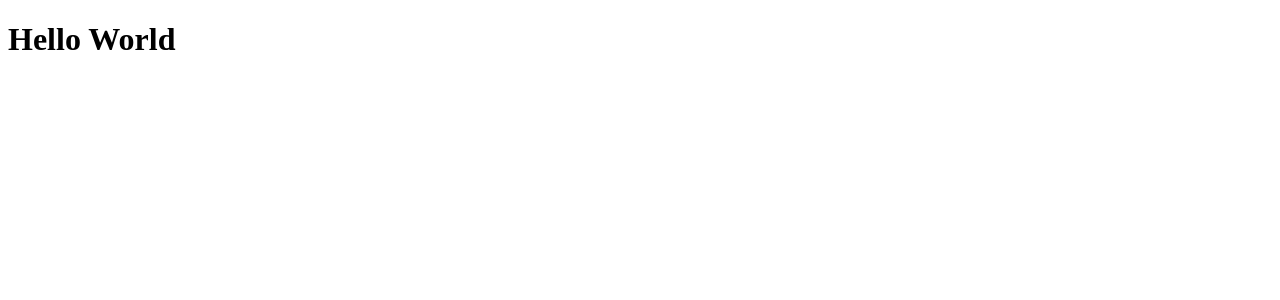
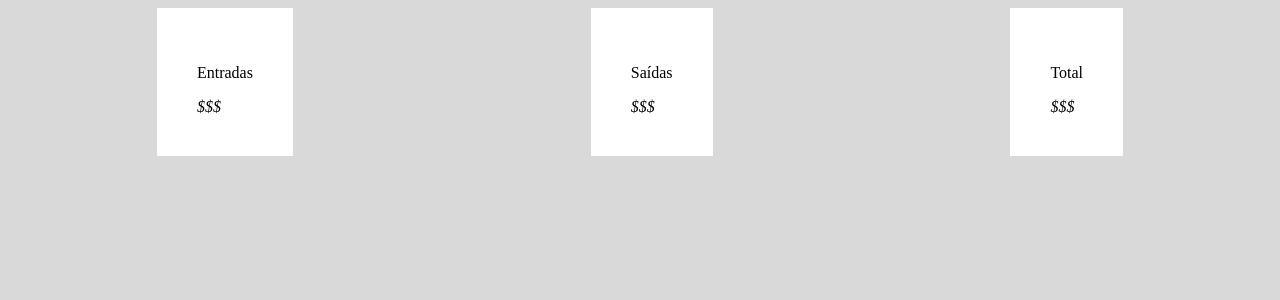
Before and after one commit to luizbsadev/controle-financeiro, an Angular app in the folder front-end/: page / in a window 1280 px wide. Shown: the top 300 px of the page. Built offline with nearby package versions, Linux system fonts and the light colour scheme.

Commit message:
alterando estruturas de pasta, e criando valores.component

```diff
--- a/front-end/src/app/app.component.html
+++ b/front-end/src/app/app.component.html
@@ -1 +1 @@
-<h1>Hello World</h1>
+<app-valores></app-valores>
--- a/front-end/src/app/app.module.ts
+++ b/front-end/src/app/app.module.ts
@@ -3,10 +3,14 @@ import { BrowserModule } from '@angular/platform-browser';
 
 import { AppRoutingModule } from './app-routing.module';
 import { AppComponent } from './app.component';
+import { ValoresComponent } from './valores/valores.component';
+
 
 @NgModule({
   declarations: [
-    AppComponent
+    AppComponent,
+    ValoresComponent,
+
   ],
   imports: [
     BrowserModule,
--- /dev/null
+++ b/front-end/src/app/valores/valores.component.css
@@ -0,0 +1,13 @@
+section.itens {
+    justify-content: space-around;
+    display: flex;
+}
+
+div.item {
+    background-color: #ffffff;
+    padding: 40px;
+}
+
+var{
+    text-align: center;
+}
--- /dev/null
+++ b/front-end/src/app/valores/valores.component.html
@@ -0,0 +1,14 @@
+<section class="itens">
+    <div class="item">
+        <p>Entradas</p>
+        <var>$$$</var>
+    </div>
+    <div class="item">
+        <p>Saídas</p>
+        <var>$$$</var>
+    </div>
+    <div class="item">
+        <p>Total</p>
+        <var>$$$</var>
+    </div>
+</section>
--- a/front-end/src/styles.css
+++ b/front-end/src/styles.css
@@ -1 +1,4 @@
-/* You can add global styles to this file, and also import other style files */
+body {
+     background: #D9D9D9;
+
+}
```
Also changed, not shown: front-end/src/app/valores/valores.component.ts (added, +10 -0 lines), 1 other file (tests, documents, lock files or other folders).
